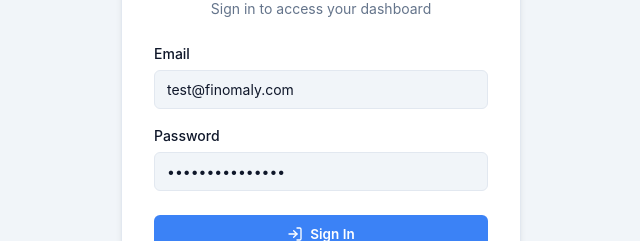
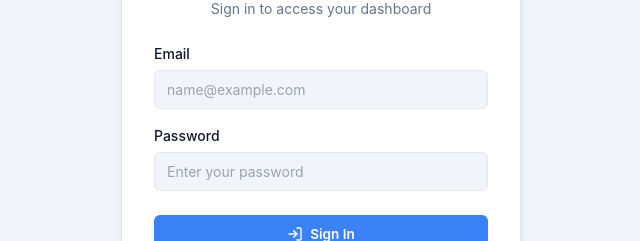
Before and after one commit to charan-lingam/FinOmaly, a React (Vite) app in the folder frontend/: page /login in a window 1280 px wide. Shown: the part 229-470 px from the top of the page, without its empty margins (319-959 px from the left). Built offline with nearby package versions, Linux system fonts and the light colour scheme; no server answers.

Commit message:
fix(auth): remove prefilled test credentials from login page

```diff
--- a/frontend/package.json
+++ b/frontend/package.json
@@ -1,6 +1,6 @@
 {
   "name": "finomaly",
-  "version": "1.7.0",
+  "version": "1.7.1",
   "private": true,
   "type": "module",
   "scripts": {
--- a/frontend/src/pages/Login.jsx
+++ b/frontend/src/pages/Login.jsx
@@ -6,8 +6,8 @@ import CascadeText from '../components/ui/CascadeText'
 const API_BASE = import.meta.env.VITE_API_URL || 'https://finomaly-ejgp.onrender.com'
 
 export default function Login({ setAuth }) {
-  const [email, setEmail] = useState('test@finomaly.com')
-  const [password, setPassword] = useState('testpassword123')
+  const [email, setEmail] = useState('')
+  const [password, setPassword] = useState('')
   const [error, setError] = useState('')
   const [loading, setLoading] = useState(false)
 
@@ -78,6 +78,7 @@ export default function Login({ setAuth }) {
               type="email"
               value={email}
               onChange={(e) => setEmail(e.target.value)}
+              placeholder="name@example.com"
               style={{ width: '100%', padding: '8px 12px', borderRadius: 6, border: '1px solid var(--border)', backgroundColor: 'var(--main-bg)', color: 'var(--text-primary)' }}
               required
             />
@@ -88,6 +89,7 @@ export default function Login({ setAuth }) {
               type="password"
               value={password}
               onChange={(e) => setPassword(e.target.value)}
+              placeholder="Enter your password"
               style={{ width: '100%', padding: '8px 12px', borderRadius: 6, border: '1px solid var(--border)', backgroundColor: 'var(--main-bg)', color: 'var(--text-primary)' }}
               required
             />
```
Also changed, not shown: 1 other file (tests, documents, lock files or other folders).
